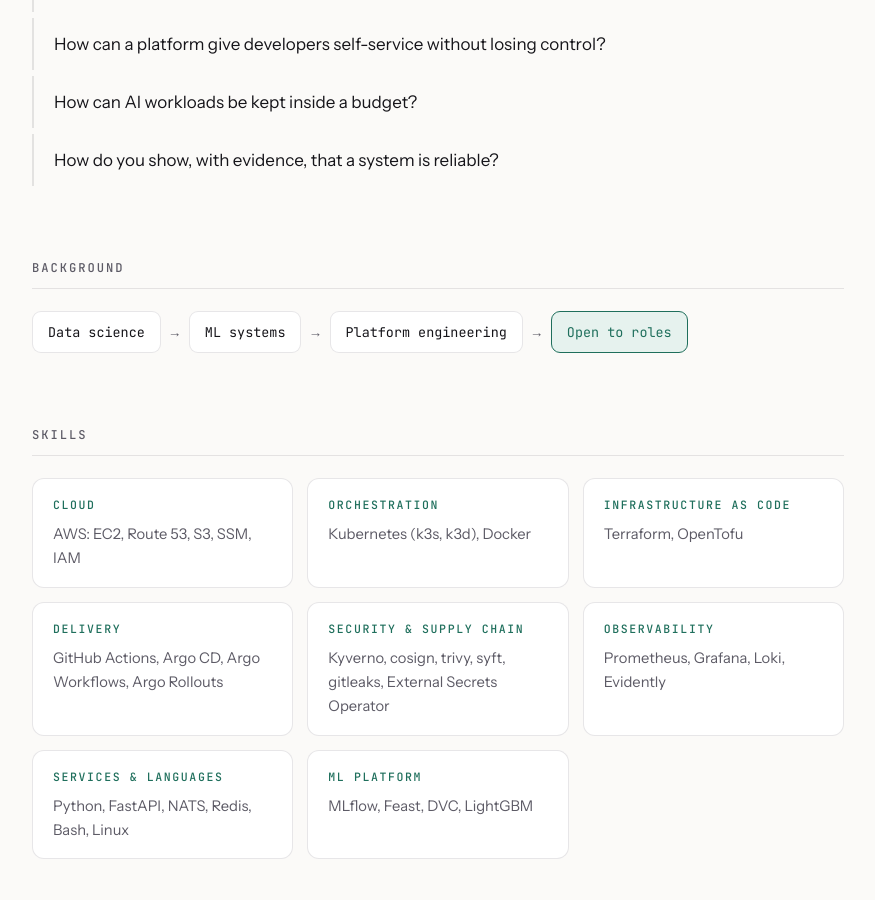
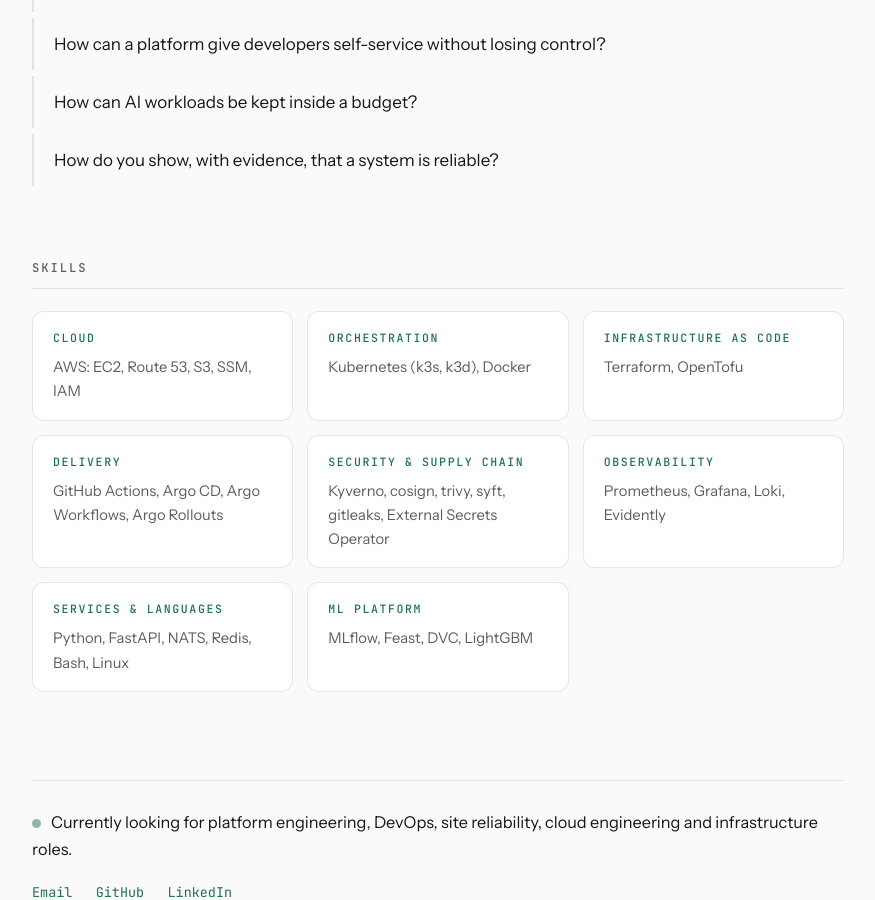
Before and after one commit to MaicyMxtim/MaicyMxtim.github.io, a Jekyll site: the page built from index.md, in a window 1280 px wide and 900 px high, scrolled down 2619 px. Shown: the whole window, without its empty margins (202-1077 px from the left). Built offline with Jekyll 4.4.1, drawn with Linux system fonts in a browser that asks for light colours.

Commit message:
Remove the background timeline

```diff
--- a/index.md
+++ b/index.md
@@ -188,20 +188,6 @@ layout: default
 </ul>
 </div>
 
-<h2>Background</h2>
-
-<div class="reveal">
-<ul class="timeline">
-<li>Data science</li>
-<li class="arrow">→</li>
-<li>ML systems</li>
-<li class="arrow">→</li>
-<li>Platform engineering</li>
-<li class="arrow">→</li>
-<li class="now">Open to roles</li>
-</ul>
-</div>
-
 <h2>Skills</h2>
 
 <div class="skills">
```
